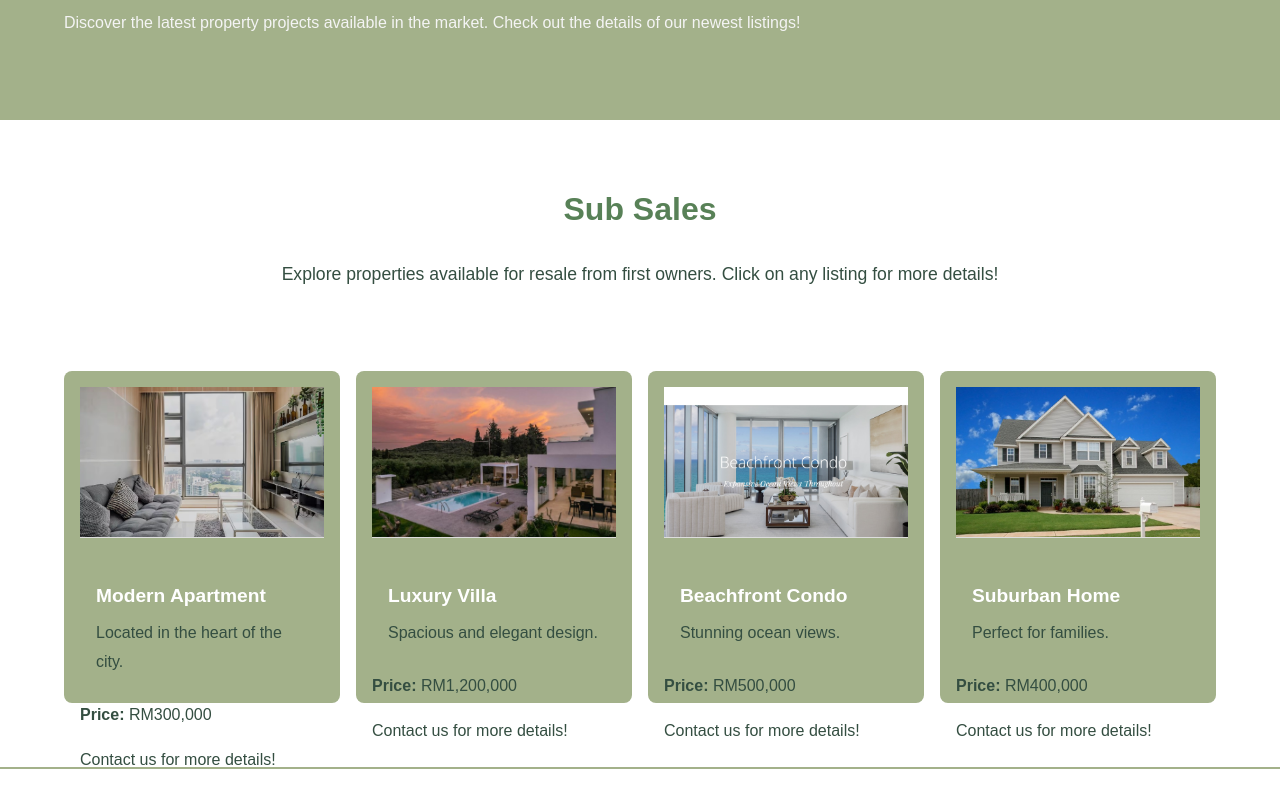
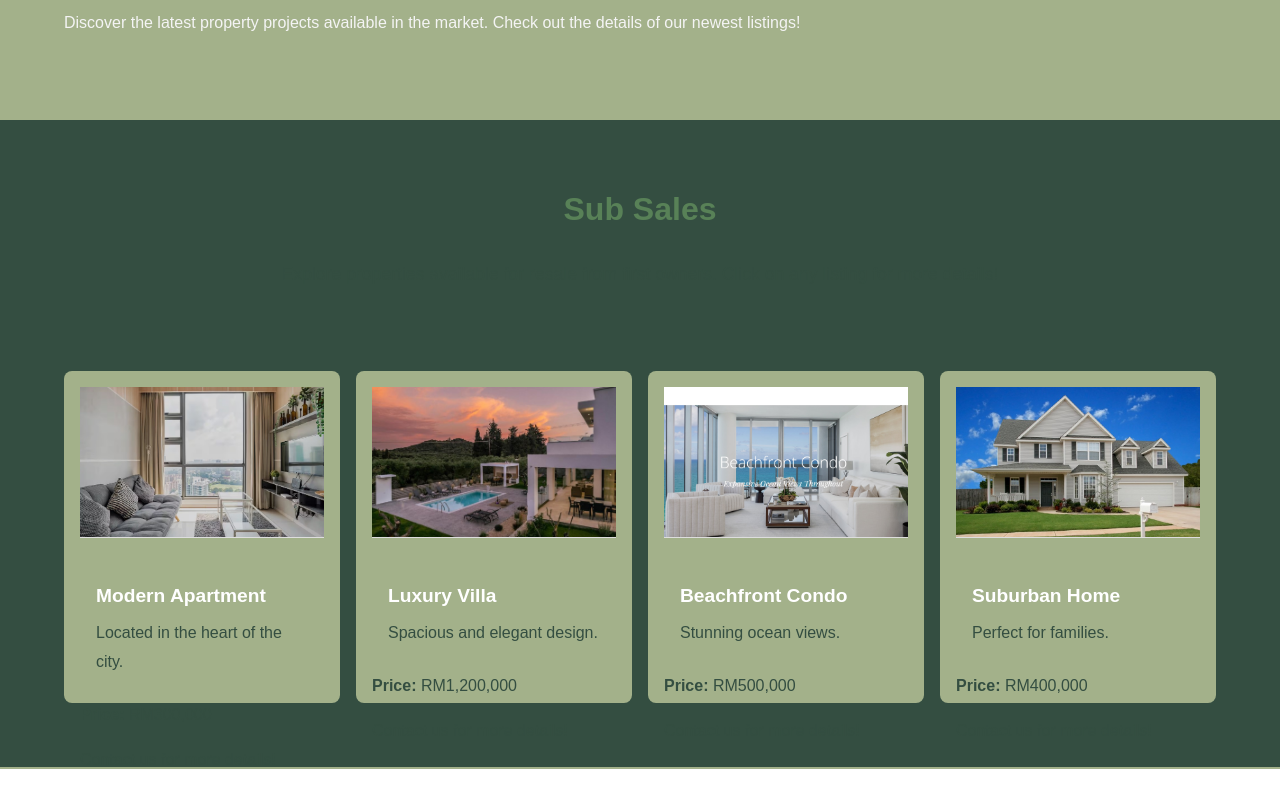
Before and after one commit to kuanyk82/realestateandproperty, a plain HTML site: page index.html in a window 1280 px wide. Shown: the part 620-1420 px from the top of the page. Drawn offline with Linux system fonts and the light colour scheme.

Commit message:
Add files via upload

```diff
--- a/style.css
+++ b/style.css
@@ -146,6 +146,11 @@ button:hover, .whatsapp-link:hover {
 }
 
 /* Sub-Sales Properties Section */
+.sub-sales-section {
+    background-color: #344e41; /* Dark green background */
+    color: #dad7cd; /* Light green text for contrast */
+}
+
 .sub-sales-content {
     display: flex;
     flex-direction: column;
```
